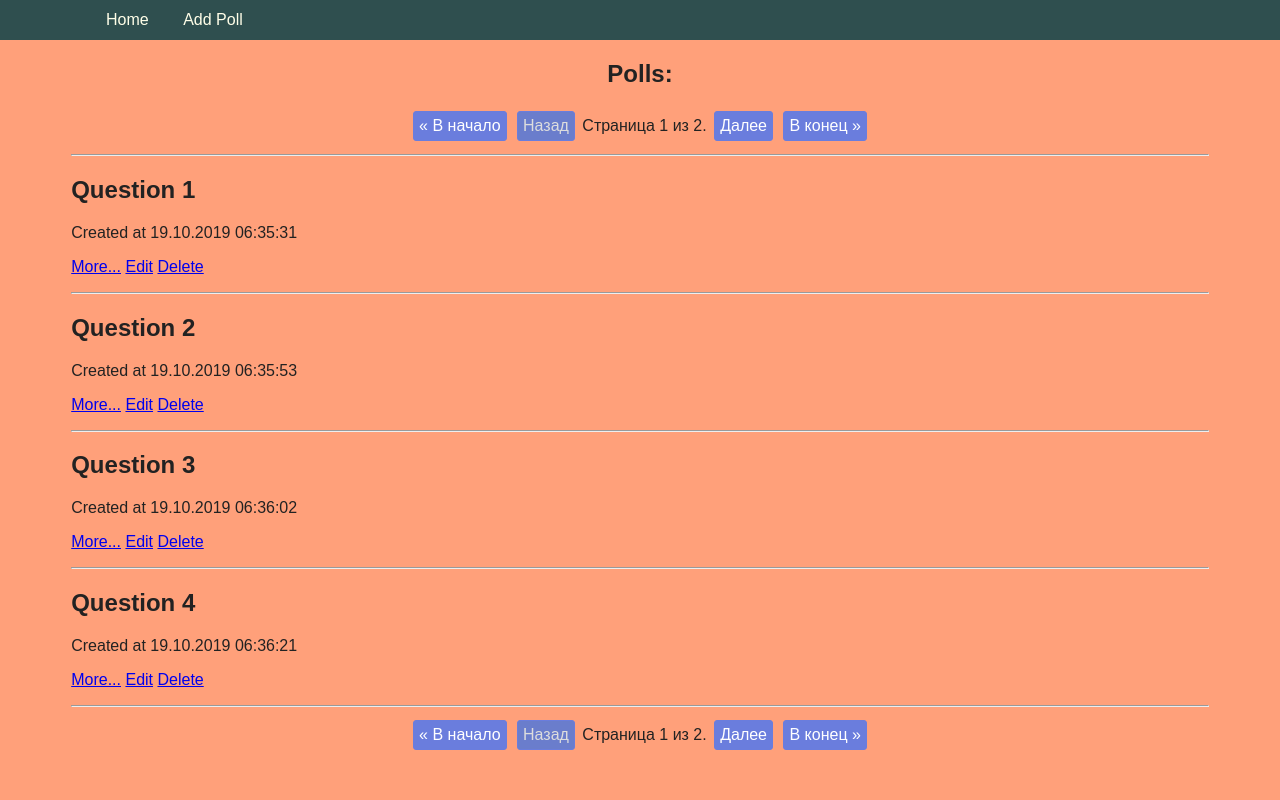
After one commit to yuburov/python_group_3_exam_7_yubur_aziz, a Django app: page / in a window 1280 px wide. The commit adds this page. Run offline with Django 3.2, Linux system fonts and the light colour scheme; data comes from the database, SQL or seed files in the repository; some libraries are stand-ins or nearby versions.

Commit message:
Написан CRUD для опрасов

```diff
--- a/requirements.txt
+++ b/requirements.txt
@@ -1,3 +1,4 @@
 Django==2.2
+django-widget-tweaks==1.4.5
 pytz==2019.3
 sqlparse==0.3.0
--- a/source/main/settings.py
+++ b/source/main/settings.py
@@ -37,6 +37,7 @@ INSTALLED_APPS = [
     'django.contrib.sessions',
     'django.contrib.messages',
     'django.contrib.staticfiles',
+    'widget_tweaks',
     'webapp',
 ]
 
--- a/source/main/urls.py
+++ b/source/main/urls.py
@@ -16,6 +16,15 @@ Including another URLconf
 from django.contrib import admin
 from django.urls import path
 
+from webapp.views import IndexView
+from webapp.views.poll_views import PollView, PollCreateView, PollUpdateView, PollDeleteView
+
 urlpatterns = [
     path('admin/', admin.site.urls),
+    path('', IndexView.as_view(), name='index'),
+    path('poll/<int:pk>/', PollView.as_view(), name='poll_view'),
+    path('poll/create/', PollCreateView.as_view(), name='poll_create'),
+    path('poll/<int:pk>/edit/', PollUpdateView.as_view(), name='poll_update'),
+    path('poll/<int:pk>/delete/', PollDeleteView.as_view(), name='poll_delete'),
+
 ]
--- a/source/webapp/static/css/style.css
+++ b/source/webapp/static/css/style.css
@@ -0,0 +1,112 @@
+body {
+    background: lightsalmon;
+    color: #222222;
+    font-family: Arial, sans-serif;
+    margin-top: 60px;
+}
+
+h1 {
+    text-align: center;
+}
+
+.container {
+    max-width: 1200px;
+    width: 90%;
+    margin: 0 auto;
+}
+
+.navbar {
+    display: block;
+    background: darkslategray;
+    position: fixed;
+    top: 0;
+    right: 0;
+    left: 0;
+    font-size: 0;
+    box-sizing: border-box;
+    padding: 7px 30px;
+}
+
+.menu {
+    font-size: 16px;
+    line-height: 1;
+    padding: 0;
+    margin: 0;
+    display: inline-block;
+    color: #fffee8;
+}
+
+.menu li {
+    display: inline-block;
+}
+
+.menu a {
+    display: inline-block;
+    text-decoration: none;
+    color: inherit;
+    padding: 5px 15px;
+}
+
+.menu a:hover {
+    color: #ffc122;
+    text-decoration: underline;
+}
+
+.pre {
+    white-space: pre-wrap;
+}
+
+.text-center {
+    text-align: center;
+}
+
+.form-error {
+    color: red;
+    font-size: 12px;
+    margin: 5px 0 0 0
+}
+
+.field-error {
+    border: solid 1px red;
+    box-shadow: red 0 0 3px;
+}
+
+.pagination {
+    text-align: center;
+    margin-top: 10px;
+    margin-bottom: 10px;
+}
+
+.pagination a, .page-disabled, .page-active {
+    display: inline-block;
+    border: solid 1px #6a7ddd;
+    border-radius: 3px;
+    padding: 5px;
+    margin: 3px;
+}
+
+.pagination a {
+    background: #6a7ddd;
+    color: white;
+    text-decoration: none;
+}
+
+.pagination a:hover {
+   background: #6a7dff;
+   text-decoration: underline;
+}
+
+.page-disabled {
+    background: #6a7dcc;
+    color: #dddddd
+}
+
+.page-input {
+    font-size: 16px;
+    width: 50px;
+    text-align: center;
+}
+
+.page-active {
+    background: #ffc122;
+}
--- a/source/webapp/templates/base.html
+++ b/source/webapp/templates/base.html
@@ -6,20 +6,21 @@
     <meta name="viewport"
           content="width=device-width, user-scalable=no, initial-scale=1.0, maximum-scale=1.0, minimum-scale=1.0">
     <meta http-equiv="X-UA-Compatible" content="ie=edge">
-    <title>{% block title %}MySite{% endblock %}</title>
-    <link rel="stylesheet" href="https://stackpath.bootstrapcdn.com/bootstrap/4.3.1/css/bootstrap.min.css" integrity="sha384-ggOyR0iXCbMQv3Xipma34MD+dH/1fQ784/j6cY/iJTQUOhcWr7x9JvoRxT2MZw1T" crossorigin="anonymous">
-    <link rel="stylesheet" href="{% static "css/style.css" %}">
-    {% block styles %}{% endblock %}
+    <title>{% block title %}Blog{% endblock %}</title>
+
+    <link rel="stylesheet" href="{% static 'css/style.css' %}">
 </head>
 <body>
-{% block menu %}{% endblock %}
+<nav class="navbar  navbar-dark bg-dark">
+    <div class="container">
+        <ul class="menu">
+            <li><a href="{% url 'index' %}">Home</a></li>
+            {% block menu %}{% endblock %}
+        </ul>
+    </div>
+</nav>
 <div class="container">
     {% block content %}{% endblock %}
 </div>
-<script src="https://code.jquery.com/jquery-3.3.1.slim.min.js" integrity="sha384-q8i/X+965DzO0rT7abK41JStQIAqVgRVzpbzo5smXKp4YfRvH+8abtTE1Pi6jizo" crossorigin="anonymous"></script>
-<script src="https://cdnjs.cloudflare.com/ajax/libs/popper.js/1.14.7/umd/popper.min.js" integrity="sha384-UO2eT0CpHqdSJQ6hJty5KVphtPhzWj9WO1clHTMGa3JDZwrnQq4sF86dIHNDz0W1" crossorigin="anonymous"></script>
-<script src="https://stackpath.bootstrapcdn.com/bootstrap/4.3.1/js/bootstrap.min.js" integrity="sha384-JjSmVgyd0p3pXB1rRibZUAYoIIy6OrQ6VrjIEaFf/nJGzIxFDsf4x0xIM+B07jRM" crossorigin="anonymous"></script>
-<script type="application/javascript" src="{% static "js/main.js" %}"></script>
-{% block scripts %}{% endblock %}
 </body>
 </html>
--- /dev/null
+++ b/source/webapp/templates/partial/pagination.html
@@ -0,0 +1,21 @@
+<div class="pagination">
+    <span class="step-links">
+        <a href="?{% if query %}{{ query }}&{% endif %}page=1">&laquo; В начало</a>
+        {% if page_obj.has_previous %}
+            <a href="?{% if query %}{{ query }}&{% endif %}page={{ page_obj.previous_page_number }}">Назад</a>
+        {% else %}
+            <span class="page-disabled">Назад</span>
+        {% endif %}
+
+        <span class="current">
+            Страница {{ page_obj.number }} из {{ page_obj.paginator.num_pages }}.
+        </span>
+
+        {% if page_obj.has_next %}
+            <a href="?{% if query %}{{ query }}&{% endif %}page={{ page_obj.next_page_number }}">Далее</a>
+        {% else %}
+            <span class="page-disabled">Далее</span>
+        {% endif %}
+        <a href="?{% if query %}{{ query }}&{% endif %}page={{ page_obj.paginator.num_pages }}">В конец &raquo;</a>
+    </span>
+</div>
--- /dev/null
+++ b/source/webapp/templates/poll/index.html
@@ -0,0 +1,28 @@
+{% extends 'base.html' %}
+
+{% block menu %}
+    <li><a href="{% url 'poll_create' %}">Add Poll</a></li>
+{% endblock %}
+
+{% block content %}
+    <section>
+        <h1>Polls:</h1>
+        {% if is_paginated %}
+            {% include 'partial/pagination.html' %}
+        {% endif %}
+        <hr/>
+        {% for poll in polls %}
+            <h2>{{ poll.question }}</h2>
+            <p>Created at {{ poll.created_at|date:'d.m.Y H:i:s' }}</p>
+            <p>
+                <a href="{% url 'poll_view' poll.pk %}">More...</a>
+                <a href="{% url 'poll_update' poll.pk %}">Edit</a>
+                <a href="{% url "poll_delete" poll.pk %}">Delete</a>
+            </p>
+            <hr/>
+        {% endfor %}
+        {% if is_paginated %}
+            {% include 'partial/pagination.html' %}
+        {% endif %}
+    </section>
+{% endblock %}
--- a/source/webapp/views.py
+++ /dev/null
@@ -1,3 +0,0 @@
-from django.shortcuts import render
-
-# Create your views here.
--- /dev/null
+++ b/source/webapp/views/__init__.py
@@ -0,0 +1 @@
+from .poll_views import IndexView
--- /dev/null
+++ b/source/webapp/views/poll_views.py
@@ -0,0 +1,43 @@
+from django.shortcuts import render
+from django.urls import reverse, reverse_lazy
+from django.views.generic import ListView, DetailView, CreateView, UpdateView, DeleteView
+
+from webapp.forms import PollForm
+from webapp.models import Poll
+
+
+class IndexView(ListView):
+    template_name = 'poll/index.html'
+    context_object_name = 'polls'
+    model = Poll
+    paginate_by = 4
+    paginate_orphans = 1
+
+class PollView(DetailView):
+    template_name = 'poll/poll.html'
+    context_key = 'poll'
+    model = Poll
+
+class PollCreateView(CreateView):
+    template_name = 'poll/create.html'
+    form_class = PollForm
+    model = Poll
+
+    def get_success_url(self):
+        return reverse('poll_view', kwargs={'pk': self.object.pk})
+
+class PollUpdateView(UpdateView):
+    template_name = 'poll/update.html'
+    form_class = PollForm
+    model = Poll
+    context_object_name = 'poll'
+
+    def get_success_url(self):
+        return reverse('poll_view', kwargs={'pk': self.object.pk})
+
+
+class PollDeleteView(DeleteView):
+    template_name = 'poll/delete.html'
+    context_object_name = 'poll'
+    model = Poll
+    success_url = reverse_lazy('index')
```
Also changed, not shown: source/webapp/forms.py (added, +13 -0 lines), source/webapp/templates/partial/form.html (added, +21 -0 lines), source/webapp/templates/poll/create.html (added, +13 -0 lines), source/webapp/templates/poll/delete.html (added, +16 -0 lines), source/webapp/templates/poll/poll.html (added, +38 -0 lines), source/webapp/templates/poll/update.html (added, +14 -0 lines).
